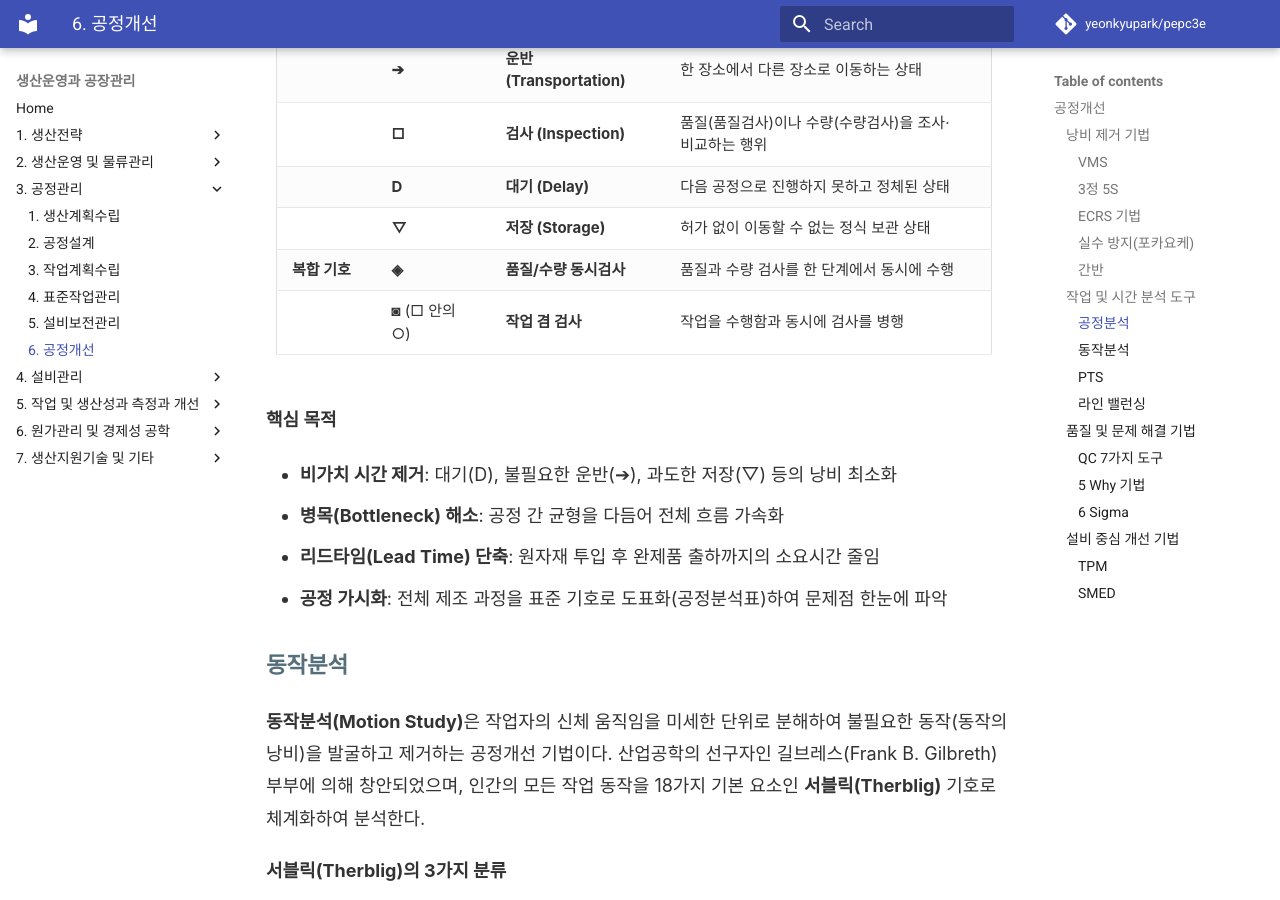
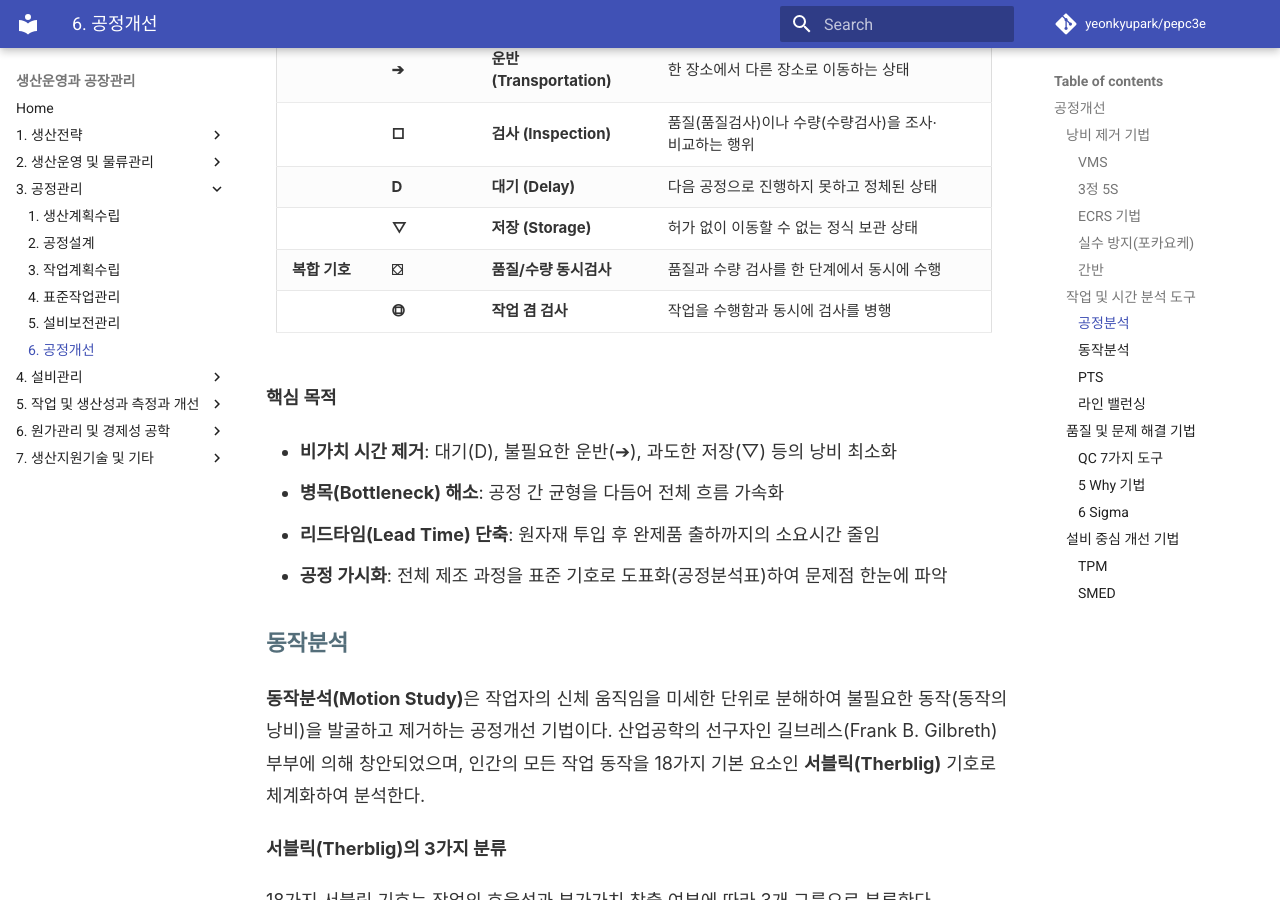
Before and after one commit to yeonkyupark/pepc3e, an MkDocs documentation site: the page built from docs/0306_process_improvement.md, in a window 1280 px wide and 900 px high, scrolled down 7460 px. Built offline with MkDocs 1.6.1 and Material for MkDocs 9.7.7, drawn with Linux system fonts in a browser that asks for light colours; comment, search, counter and statistics services are not loaded; some of the changed text lies outside the part shown.

Commit message:
Update 0306_process_improvement.md

```diff
--- a/docs/0306_process_improvement.md
+++ b/docs/0306_process_improvement.md
@@ -206,8 +206,8 @@ TPS(도요타 생산 방식)에서 정의하는 간반 운영의 기본 원칙
 |  | **□** | **검사 (Inspection)** | 품질(품질검사)이나 수량(수량검사)을 조사·비교하는 행위 |
 |  | **D** | **대기 (Delay)** | 다음 공정으로 진행하지 못하고 정체된 상태 |
 |  | **▽** | **저장 (Storage)** | 허가 없이 이동할 수 없는 정식 보관 상태 |
-| **복합 기호** | **◈** | **품질/수량 동시검사** | 품질과 수량 검사를 한 단계에서 동시에 수행 |
-|  | **◙** (□ 안의 ○) | **작업 겸 검사** | 작업을 수행함과 동시에 검사를 병행 |
+| **복합 기호** | **⛋** | **품질/수량 동시검사** | 품질과 수량 검사를 한 단계에서 동시에 수행 |
+|  | **🟗**| **작업 겸 검사** | 작업을 수행함과 동시에 검사를 병행 |
 
 **핵심 목적**
 
@@ -256,7 +256,7 @@ TPS(도요타 생산 방식)에서 정의하는 간반 운영의 기본 원칙
 
 #### PTS
 
-자세한 내용은 [[3. 공정관리 > 표준작업관리 > 표준시간 측정법 > PTS법](https://yeonkyupark.github.io/pepc3e/0304_standard_work_management/#pts)]을 참고한다.
+자세한 내용은 [3. 공정관리 > 표준작업관리 > 표준시간 측정법 > PTS법](https://yeonkyupark.github.io/pepc3e/0304_standard_work_management/#pts)을 참고한다.
 
 #### 라인 밸런싱
 
```
